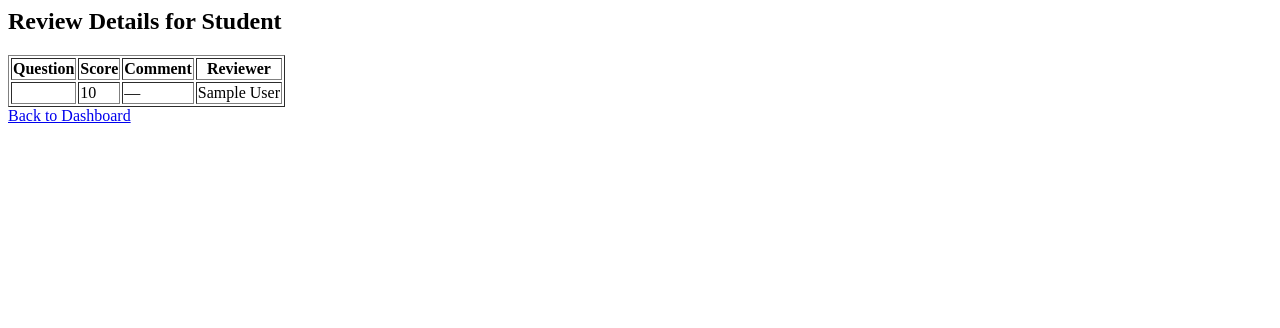
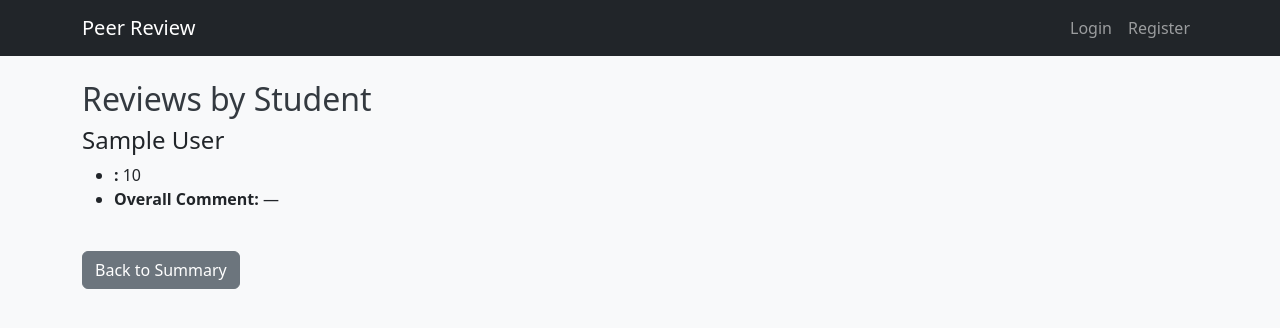
Before and after one commit to bmilanx0/peer-review-app, a Flask app: template templates/review_detail.html in a window 1280 px wide. Shown: the top 328 px of the page. Run offline with Flask 3, Linux system fonts and the light colour scheme; tables that the repository leaves empty hold one stand-in row (values such as "Sample post"); the template is opened without the code that fills it: values that come from a table or form of the project are taken from there, most other values are stand-ins (such as "Sample title", 1, 10 or a date in 2020).

Commit message:
Add comment system, question deletion, student logout, and detailed review view

```diff
--- a/app.py
+++ b/app.py
@@ -333,7 +333,6 @@ def class_summary(class_id):
         flash("Access denied.", "danger")
         return redirect('/login')
 
-    # Get scores from ReviewAnswer
     answers = ReviewAnswer.query.filter_by(class_id=class_id).all()
     students = {}
 
@@ -349,13 +348,12 @@ def class_summary(class_id):
         results.append({
             "student": f"{student.first_name} {student.last_name}",
             "email": student.email,
-            "average_score": avg_score
+            "average_score": avg_score,
+            "id": student.id
         })
 
-    # Get peer comments
-    comments = ReviewAssignment.query.filter_by(class_id=class_id).all()
+    return render_template("class_summary.html", results=results, class_id=class_id)
 
-    return render_template("class_summary.html", results=results, comments=comments)
 
 @app.route('/review_detail/<int:class_id>/<int:student_id>')
 def review_detail(class_id, student_id):
@@ -364,11 +362,26 @@ def review_detail(class_id, student_id):
         flash("Access denied.", "danger")
         return redirect('/login')
 
-    answers = ReviewAnswer.query.filter_by(class_id=class_id, reviewee_id=student_id).all()
+    answers = ReviewAnswer.query.filter_by(class_id=class_id, reviewer_id=student_id).all()
     questions = {q.id: q.question_text for q in ReviewQuestion.query.filter_by(class_id=class_id).all()}
-    reviewers = {a.reviewer_id: User.query.get(a.reviewer_id) for a in answers}
+    reviewees = {a.reviewee_id: User.query.get(a.reviewee_id) for a in answers}
+    assignments = ReviewAssignment.query.filter_by(class_id=class_id, reviewer_id=student_id).all()
+    comments_map = {a.reviewee_id: a.comment for a in assignments}
 
-    return render_template("review_detail.html", answers=answers, questions=questions, reviewers=reviewers)
+    # For displaying reviewee and reviewer full names
+    reviewers_map = {a.reviewer_id: User.query.get(a.reviewer_id) for a in answers}
+    reviewees_map = {a.reviewee_id: User.query.get(a.reviewee_id) for a in answers}
+
+    return render_template(
+        "review_detail.html",
+        answers=answers,
+        questions=questions,
+        reviewees=reviewees,
+        comments_map=comments_map,
+        reviewers_map=reviewers_map,
+        reviewees_map=reviewees_map,
+        class_id=class_id
+    )
 
 
 # Final run setup for Render
--- a/templates/review_detail.html
+++ b/templates/review_detail.html
@@ -1,13 +1,23 @@
-<h2>Review Details for Student</h2>
-<table border="1">
-  <tr><th>Question</th><th>Score</th><th>Comment</th><th>Reviewer</th></tr>
-  {% for a in answers %}
-  <tr>
-    <td>{{ questions[a.question_id] }}</td>
-    <td>{{ a.score }}</td>
-    <td>{{ a.comment or "—" }}</td>
-    <td>{{ reviewers[a.reviewer_id].first_name }} {{ reviewers[a.reviewer_id].last_name }}</td>
-  </tr>
+{% extends 'base.html' %}
+{% block content %}
+
+<h2>Reviews by Student</h2>
+
+{% for reviewee_id, reviewee in reviewees.items() %}
+<h4>{{ reviewee.first_name }} {{ reviewee.last_name }}</h4>
+<ul>
+  {% for a in answers if a.reviewee_id == reviewee_id %}
+  <li>
+    <strong>{{ questions[a.question_id] }}:</strong> {{ a.score }}
+  </li>
   {% endfor %}
-</table>
-<a href="{{ url_for('dashboard') }}">Back to Dashboard</a>
+  <li>
+    <strong>Overall Comment:</strong> {{ comments_map.get(reviewee_id, "—") }}
+  </li>
+</ul>
+{% endfor %}
+
+<a href="{{ url_for('class_summary', class_id=request.view_args['class_id']) }}" class="btn btn-secondary mt-4">Back to
+  Summary</a>
+
+{% endblock %}
```
Also changed, not shown: templates/class_summary.html (+8 -19 lines).
